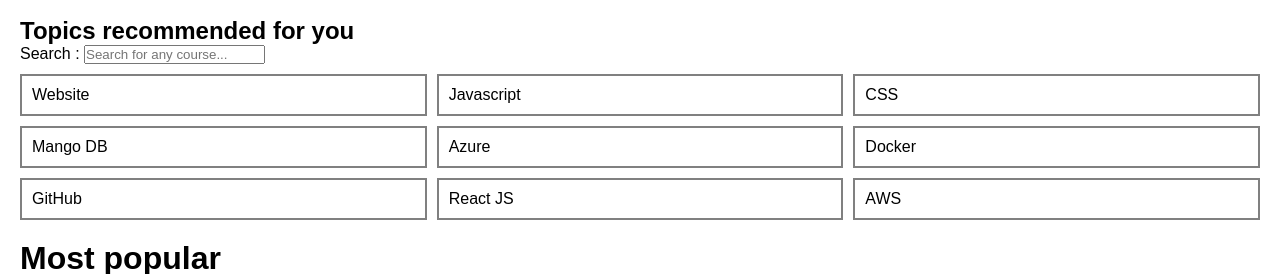
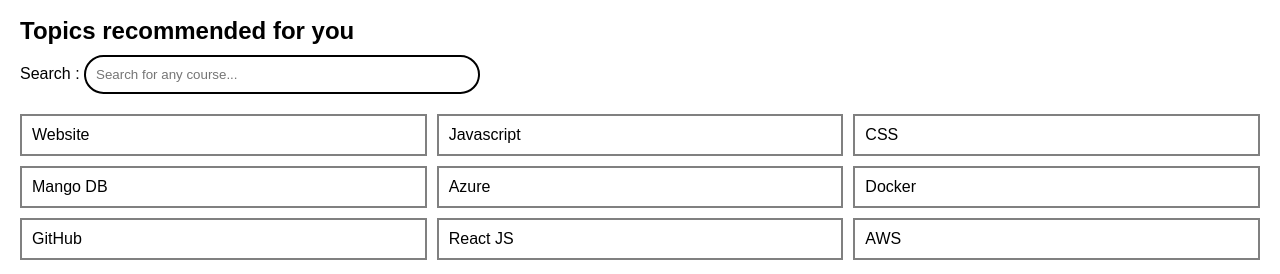
Before and after one commit to swethasagadevan/udemy-clone-website, a plain HTML site: page index.html in a window 1280 px wide. Shown: the part 940-1214 px from the top of the page. Drawn offline with Linux system fonts and the light colour scheme; a web font is replaced by a local one.

Commit message:
Update stylesheet.css

```diff
--- a/stylesheet.css
+++ b/stylesheet.css
@@ -154,3 +154,12 @@ body{
 .div_footer_one p:hover{
     text-decoration: underline;
 }
+
+.topics__input{
+    margin-top: 10px;
+    margin-bottom: 10px;
+    width: 30%;
+    padding: 10px;
+    border: solid black 2px;
+    border-radius: 20px;
+}
```
